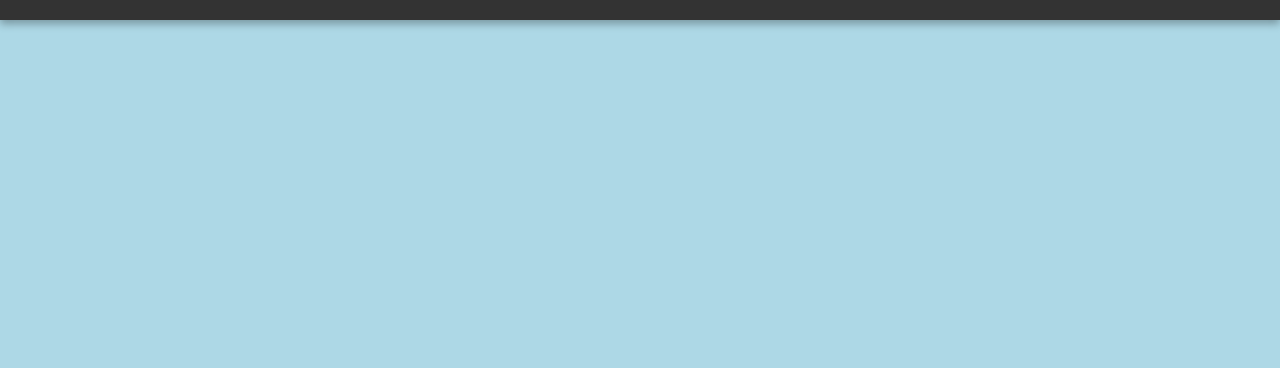
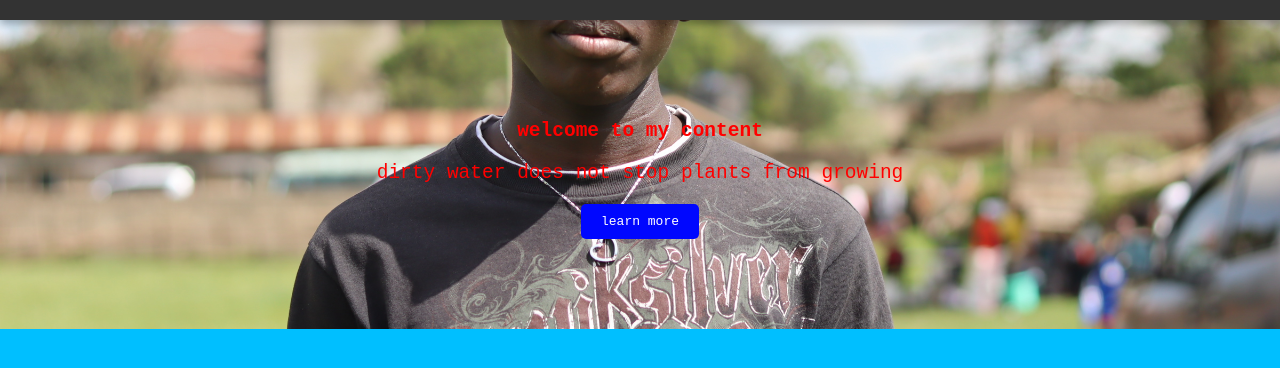
Before and after one commit to nrcfhub/bellarsmuganzi, a plain HTML site: page index.html in a window 1280 px wide. Shown: the part 52-420 px from the top of the page. Drawn offline with Linux system fonts and the light colour scheme.

Commit message:
hero section by bellars muganzi

```diff
--- a/index.html
+++ b/index.html
@@ -15,5 +15,14 @@
 <li><a href="contact.html">contact</li></a>
 <ul>
 </nav>
+
+<!--hero section-->
+<section id="hero" class="hero-section">
+<div class="hero-content">
+<h1>welcome to my content</h1>
+<p>dirty water does not stop plants from growing</p>
+<a href="#about" class="btn-primary">learn more</a>
+</div>
+</section>
 </body>
 </html>
--- a/styles.css
+++ b/styles.css
@@ -7,7 +7,7 @@
 
 /* Body styling */
 body {
-    background-color: lightblue;
+    background-color: deepskyblue;
     font-family: monospace;
 }
 
@@ -71,3 +71,29 @@ body {
 .nav-links a:hover::after {
     width: 100%;
 }
+
+/* Hero-section */
+.hero-section{
+    background: url('images/hero.jpg') no-repeat center center/cover;
+    text-align: center;
+    color:red ;
+    padding: 100px 20px;
+}
+
+.hero-content h1{
+    font font-size: 3em;
+    margin-bottom: 20px;
+}
+
+.hero-content p{
+    font-size: 1.5em;
+    margin-bottom: 30px;
+}
+
+.btn-primary{
+    background-color:007ff;
+    color: fff;
+    padding: 10px 20px;
+    text-decoration: none;
+    border-radius: 5px;
+}
```
Also changed, not shown: Images/hero.jpg (added), Images/profile.jpg (added).
